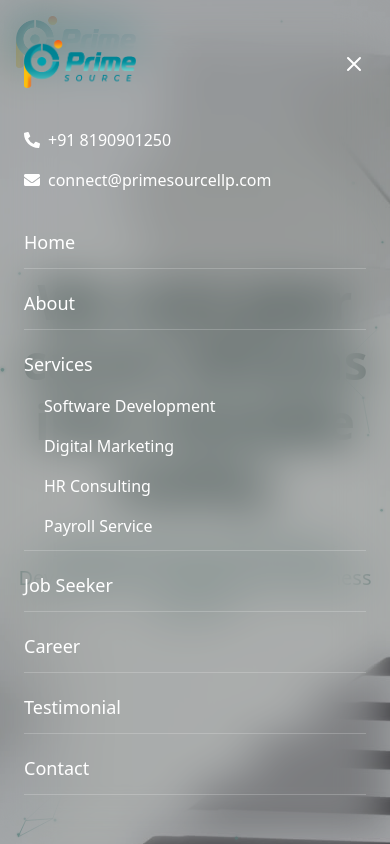
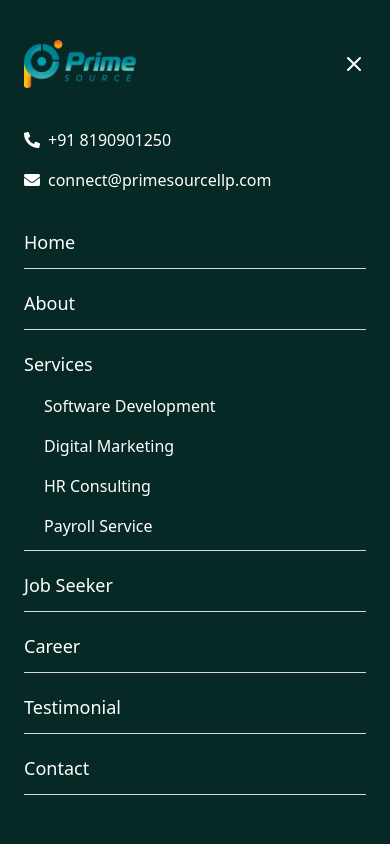
Before and after one commit to primesourcellp/PrimeSource, a React (Vite) app: page / in a window 390 px wide. Both pictures are taken after a click on the button "Toggle navigation". Shown: the top 844 px of the page. Built offline with nearby package versions, Linux system fonts and the light colour scheme.

Commit message:
Update Navbar.jsx

```diff
--- a/src/layout/Navbar/Navbar.jsx
+++ b/src/layout/Navbar/Navbar.jsx
@@ -14,7 +14,7 @@ export default function Navbar() {
   const [hrOpen, setHrOpen] = useState(false);
   const [payrollOpen, setPayrollOpen] = useState(false);
   const [jobSeekerOpen, setJobSeekerOpen] = useState(false);
-  const [scrollPosition, setScrollPosition] = useState(0);
+  const [nearFooter, setNearFooter] = useState(false);
 
   useEffect(() => {
     const checkMobile = () => setIsMobile(window.innerWidth < 768);
@@ -23,6 +23,13 @@ export default function Navbar() {
 
     const handleScroll = () => {
       setScrolled(window.scrollY > 50);
+
+      // Detect if mobile menu is near footer
+      const footer = document.querySelector("footer");
+      if (footer) {
+        const rect = footer.getBoundingClientRect();
+        setNearFooter(rect.top <= window.innerHeight);
+      }
     };
 
     window.addEventListener("scroll", handleScroll);
@@ -36,27 +43,13 @@ export default function Navbar() {
   // Control body scroll when mobile menu is open
   useEffect(() => {
     if (open) {
-      // Save current scroll position
-      setScrollPosition(window.scrollY);
-      // Lock body scroll and position fixed
       document.body.style.overflow = 'hidden';
-      document.body.style.position = 'fixed';
-      document.body.style.top = `-${window.scrollY}px`;
-      document.body.style.width = '100%';
     } else {
-      // Restore scroll position
       document.body.style.overflow = 'unset';
-      document.body.style.position = '';
-      document.body.style.top = '';
-      document.body.style.width = '';
-      window.scrollTo(0, scrollPosition);
     }
 
     return () => {
       document.body.style.overflow = 'unset';
-      document.body.style.position = '';
-      document.body.style.top = '';
-      document.body.style.width = '';
     };
   }, [open]);
 
@@ -79,7 +72,7 @@ export default function Navbar() {
   return (
     <nav
       className={`fixed top-0 left-0 w-full z-50 transition-all duration-300
-      ${open ? "bg-transparent" : scrolled ? "bg-transparent backdrop-blur-md" : "bg-[#062925]"}`}
+      ${open ? "bg-transparent" : scrolled ? "bg-transparent backdrop-blur" : "bg-[#062925]"}`}
     >
       <div className="max-w-7xl mx-auto flex items-center justify-between p-4">
         {/* Logo */}
@@ -121,13 +114,14 @@ export default function Navbar() {
               animate={{ x: 0 }}
               exit={{ x: "-100%" }}
               transition={{ type: "tween", duration: 0.3, ease: "easeInOut" }}
-              className="md:hidden fixed top-0 left-0 w-full h-full z-50 p-6 flex flex-col overflow-y-auto bg-black/30 backdrop-blur-xl"
+              className={`md:hidden fixed top-0 left-0 w-full h-full z-50 p-6 flex flex-col overflow-y-auto transition-colors duration-300
+                ${nearFooter ? "bg-[#062925] text-white" : "bg-white text-black"}`}
             >
-              <div className="flex justify-between items-center mb-8 sticky top-0 bg-transparent pt-4 pb-2 z-10">
+              <div className="flex justify-between items-center mb-8 sticky top-0 bg-inherit pt-4 pb-2 z-10">
                 <NavLink to="/Home" onClick={() => setOpen(false)}>
                   <img src={logo} alt="Logo" className="w-28" />
                 </NavLink>
-                <button onClick={() => setOpen(false)} aria-label="Close menu" className="text-white">
+                <button onClick={() => setOpen(false)} aria-label="Close menu" className="text-current">
                   <motion.svg
                     className="w-6 h-6"
                     fill="none"
@@ -145,12 +139,12 @@ export default function Navbar() {
               </div>
 
               {/* Mobile contact info */}
-              <div className="flex flex-col space-y-4 mb-6">
-                <a href="tel: 8190901250" className="flex items-center gap-2 text-white">
+              <div className="flex flex-col space-y-4 mb-6 transition-colors duration-300">
+                <a href="tel: 8190901250" className="flex items-center gap-2 transition-colors duration-300 text-current">
                   <FaPhoneAlt />
                   <span>+91 8190901250</span>
                 </a>
-                <a href="mailto:connect@primesourcellp.com" className="flex items-center gap-2 text-white">
+                <a href="mailto:connect@primesourcellp.com" className="flex items-center gap-2 transition-colors duration-300 text-current">
                   <FaEnvelope />
                   <span>connect@primesourcellp.com</span>
                 </a>
@@ -161,25 +155,25 @@ export default function Navbar() {
                 <NavLink
                   to="/Home"
                   onClick={() => setOpen(false)}
-                  className="block py-3 text-lg border-b border-white/20 text-white hover:text-[#b8e1dd] transition-colors duration-300"
+                  className="block py-3 text-lg border-b border-gray-300 text-current hover:text-[#3A9188] transition-colors duration-300"
                 >
                   Home
                 </NavLink>
                 <NavLink
                   to="/About"
                   onClick={() => setOpen(false)}
-                  className="block py-3 text-lg border-b border-white/20 text-white hover:text-[#b8e1dd] transition-colors duration-300"
+                  className="block py-3 text-lg border-b border-gray-300 text-current hover:text-[#3A9188] transition-colors duration-300"
                 >
                   About
                 </NavLink>
 
                 {/* Services Section */}
-                <div className="py-3 border-b border-white/20">
+                <div className="py-3 border-b border-gray-300 transition-colors duration-300">
                   {/* Main Services Link */}
                   <NavLink
                     to="/Services"
                     onClick={() => setOpen(false)}
-                    className="flex justify-between items-center w-full text-white text-lg hover:text-[#b8e1dd] transition-colors duration-300"
+                    className="flex justify-between items-center w-full text-current text-lg hover:text-[#3A9188] transition-colors duration-300"
                   >
                     <span>Services</span>
                   </NavLink>
@@ -189,28 +183,28 @@ export default function Navbar() {
                     <NavLink
                       to="/Services/Development"
                       onClick={() => setOpen(false)}
-                      className="block text-white text-md hover:text-[#b8e1dd] transition-colors duration-300"
+                      className="block text-current text-md hover:text-[#3A9188] transition-colors duration-300"
                     >
                       Software Development
                     </NavLink>
                     <NavLink
                       to="/Services/Digital_Marketing"
                       onClick={() => setOpen(false)}
-                      className="block text-white text-md hover:text-[#b8e1dd] transition-colors duration-300"
+                      className="block text-current text-md hover:text-[#3A9188] transition-colors duration-300"
                     >
                       Digital Marketing
                     </NavLink>
                     <NavLink
                       to="/Services/HR_Consulting"
                       onClick={() => setOpen(false)}
-                      className="block text-white text-md hover:text-[#b8e1dd] transition-colors duration-300"
+                      className="block text-current text-md hover:text-[#3A9188] transition-colors duration-300"
                     >
                       HR Consulting
                     </NavLink>
                     <NavLink
                       to="/Services/PayRoll"
                       onClick={() => setOpen(false)}
-                      className="block text-white text-md hover:text-[#b8e1dd] transition-colors duration-300"
+                      className="block text-current text-md hover:text-[#3A9188] transition-colors duration-300"
                     >
                       Payroll Service
                     </NavLink>
@@ -218,10 +212,10 @@ export default function Navbar() {
                 </div>
 
                 {/* Other mobile links */}
-                <NavLink to="/Job-seeker" onClick={() => setOpen(false)} className="block py-3 text-lg border-b border-white/20 text-white hover:text-[#b8e1dd] transition-colors duration-300">Job Seeker</NavLink>
-                <NavLink to="/Career" onClick={() => setOpen(false)} className="block py-3 text-lg border-b border-white/20 text-white hover:text-[#b8e1dd] transition-colors duration-300">Career</NavLink>
-                <NavLink to="/Testimonial" onClick={() => setOpen(false)} className="block py-3 text-lg border-b border-white/20 text-white hover:text-[#b8e1dd] transition-colors duration-300">Testimonial</NavLink>
-                <NavLink to="/Contact" onClick={() => setOpen(false)} className="block py-3 text-lg border-b border-white/20 text-white hover:text-[#b8e1dd] transition-colors duration-300">Contact</NavLink>
+                <NavLink to="/Job-seeker" onClick={() => setOpen(false)} className="block py-3 text-lg border-b border-gray-300 text-current hover:text-[#3A9188] transition-colors duration-300">Job Seeker</NavLink>
+                <NavLink to="/Career" onClick={() => setOpen(false)} className="block py-3 text-lg border-b border-gray-300 text-current hover:text-[#3A9188] transition-colors duration-300">Career</NavLink>
+                <NavLink to="/Testimonial" onClick={() => setOpen(false)} className="block py-3 text-lg border-b border-gray-300 text-current hover:text-[#3A9188] transition-colors duration-300">Testimonial</NavLink>
+                <NavLink to="/Contact" onClick={() => setOpen(false)} className="block py-3 text-lg border-b border-gray-300 text-current hover:text-[#3A9188] transition-colors duration-300">Contact</NavLink>
               </div>
             </motion.div>
           )}
```
